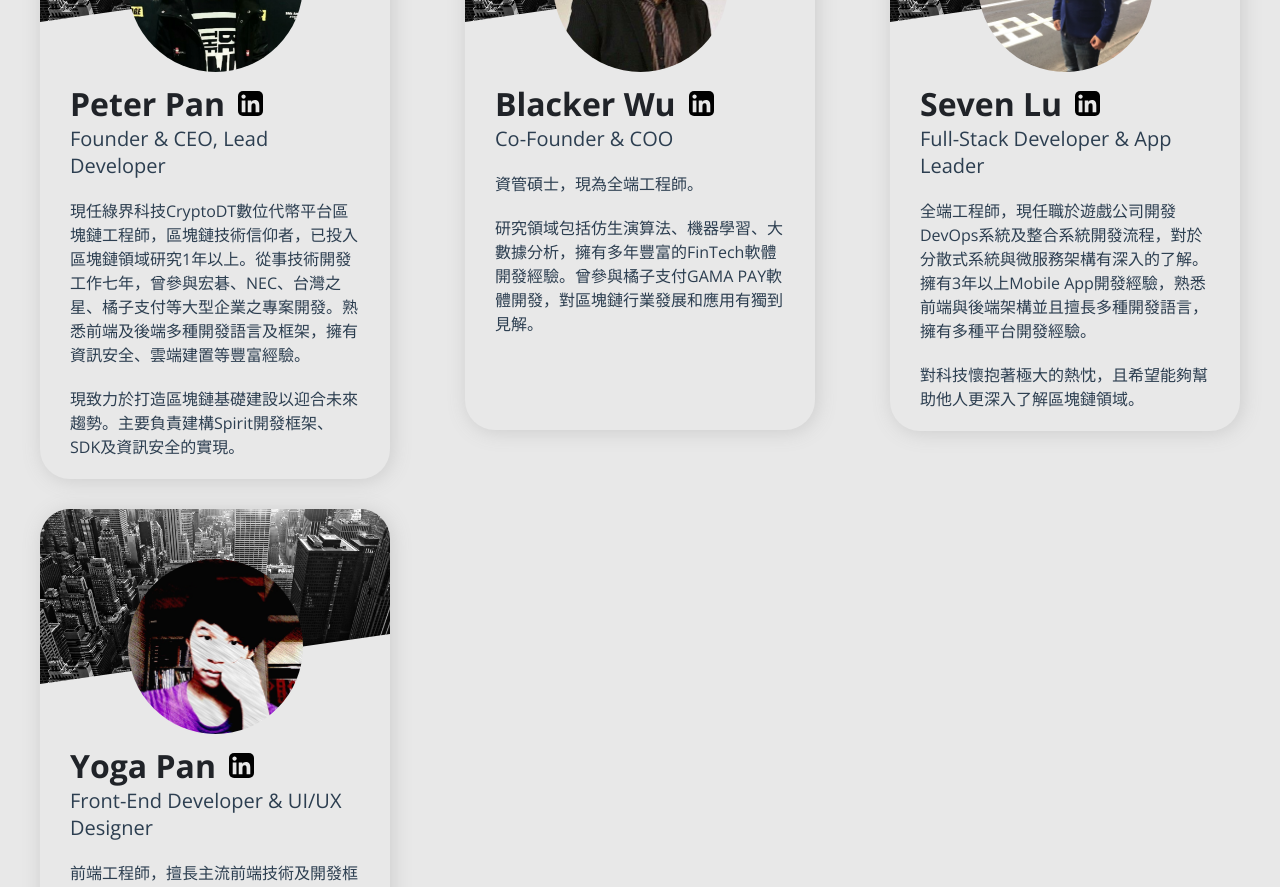
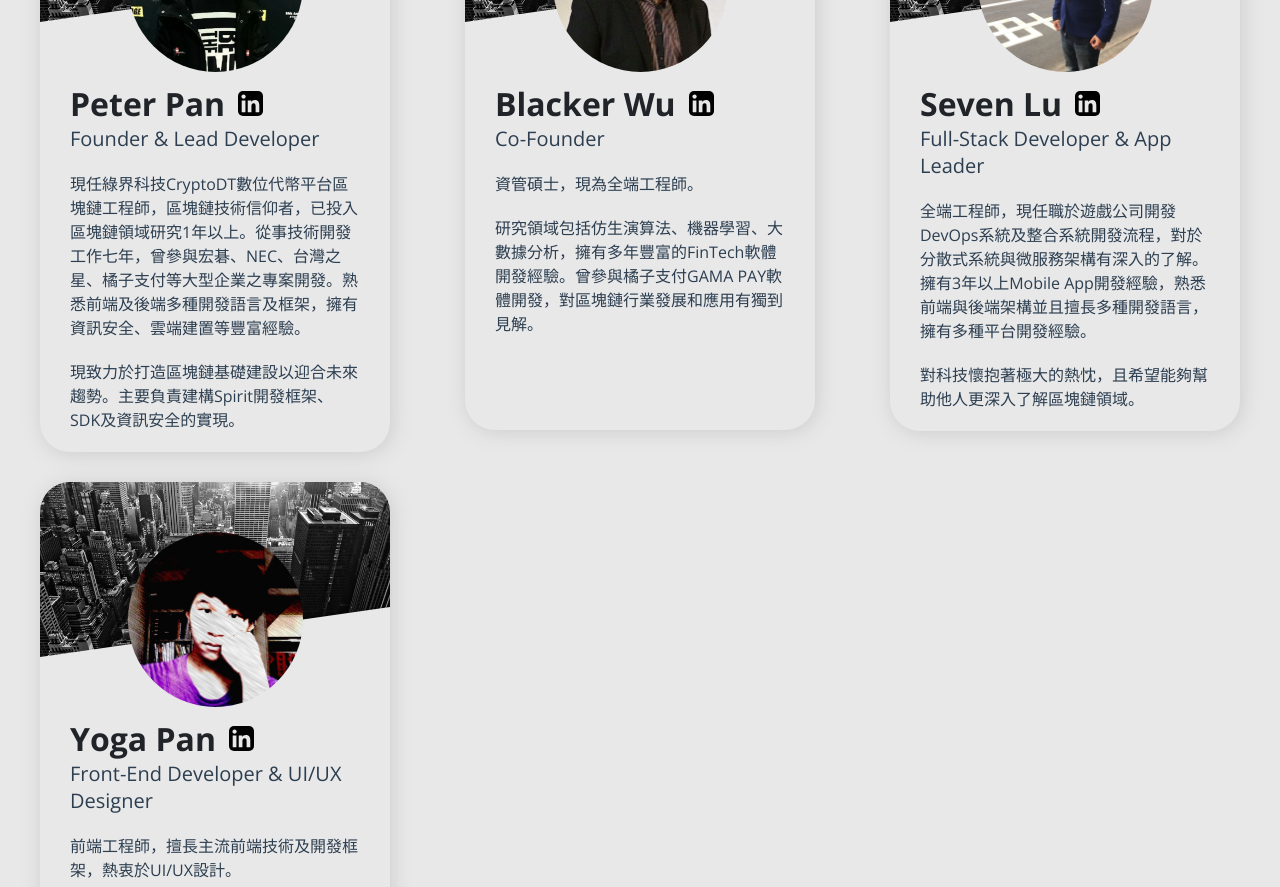
Before and after one commit to YogaPan/vue-landing-page, a Vue app: page / in a window 1280 px wide. Shown: the part 4200-5087 px from the top of the page. Built offline with nearby package versions, Linux system fonts and the light colour scheme.

Commit message:
先拔個title

```diff
--- a/src/language.js
+++ b/src/language.js
@@ -201,12 +201,12 @@ const messages = {
       'title': '核心團隊',
 
       'member-1-name': 'Peter Pan',
-      'member-1-job': 'Founder & CEO, Lead Developer',
+      'member-1-job': 'Founder & Lead Developer',
       'member-1-introduce-1': '現任綠界科技CryptoDT數位代幣平台區塊鏈工程師，區塊鏈技術信仰者，已投入區塊鏈領域研究1年以上。從事技術開發工作七年，曾參與宏碁、NEC、台灣之星、橘子支付等大型企業之專案開發。熟悉前端及後端多種開發語言及框架，擁有資訊安全、雲端建置等豐富經驗。',
       'member-1-introduce-2': '現致力於打造區塊鏈基礎建設以迎合未來趨勢。主要負責建構Spirit開發框架、SDK及資訊安全的實現。',
 
       'member-2-name': 'Blacker Wu',
-      'member-2-job': 'Co-Founder & COO',
+      'member-2-job': 'Co-Founder',
       'member-2-introduce-1': '資管碩士，現為全端工程師。',
       'member-2-introduce-2': '研究領域包括仿生演算法、機器學習、大數據分析，擁有多年豐富的FinTech軟體開發經驗。曾參與橘子支付GAMA PAY軟體開發，對區塊鏈行業發展和應用有獨到見解。',
 
```
